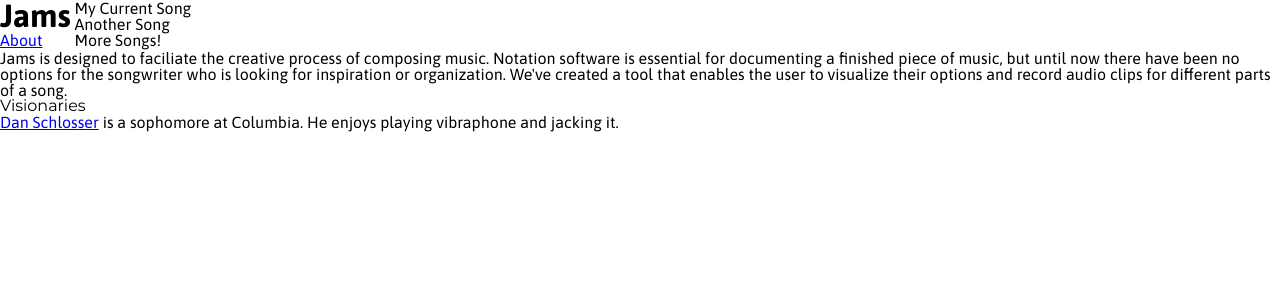
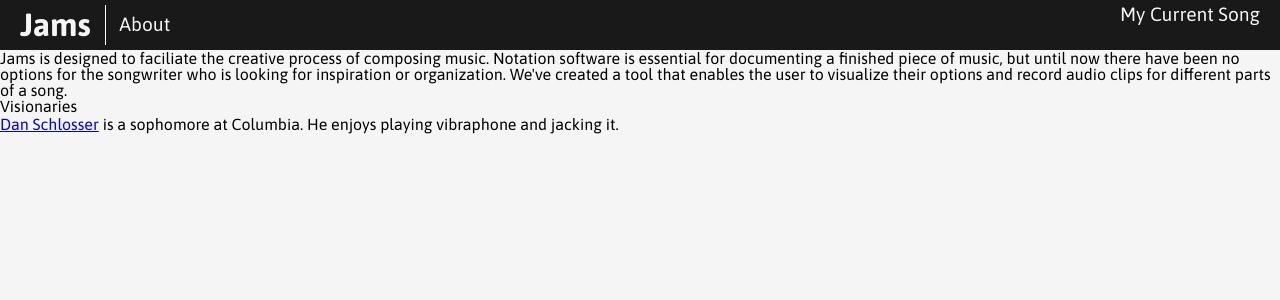
Before and after one commit to danrschlosser/jams, a Flask app: page /about in a window 1280 px wide. Shown: the top 300 px of the page. Run offline with Flask 2, Linux system fonts and the light colour scheme; some libraries are stand-ins or nearby versions.

Commit message:
first try at styling

```diff
--- a/static/css/style.css
+++ b/static/css/style.css
@@ -15,6 +15,7 @@
 body {
 	font-family: 'Asap', sans-serif;
 	font-weight: 300;
+	background-color: whitesmoke;
 }
 
 h1, .logo {
@@ -25,14 +26,43 @@
 
 .top-bar {
 	height: 50px;
+	background-color: #191919;
+	color: whitesmoke;
 	display: block;
 }
 
-.top-bar > nav {
+.logo, .divider, .pages, nav, .song-selector > li, ul {
 	display: inline-block;
+	vertical-align: middle;
 }
 
-h3 {
-	font-family: "Montserrat";
-	font-weight: 400;
+.pages {
+	margin-right: 20px;
 }
+
+.divider {
+	width: 1px;
+	height: 100%;
+	margin: 0 10px;
+	background-color: white;
+}
+
+.top-bar nav {
+	padding: 5px 20px;
+	height: 40px;
+}
+
+.song-selector li {
+	display: none;
+}
+.song-selector .active { display: inline-block; }
+
+.pages a, .song-selector a {
+	color: whitesmoke;
+	text-decoration: none;
+	font-size: 1.2em;
+}
+
+.right {
+	float: right;
+}
--- a/templates/base.html
+++ b/templates/base.html
@@ -15,15 +15,16 @@
 	<div class="top-bar">
 		<nav class="left">
 			<div class="logo">Jams</div>
-			<ul>
+			<div class="divider"></div>
+			<ul class="pages">
 				<li><a href="/about">About</a></li>
 			</ul>
 		</nav>
 		<nav class="right">
 			<ul class="song-selector">
-				<li class="active">My Current Song</li>
-				<li>Another Song</li>
-				<li>More Songs!</li>
+				<li class="active"><a>My Current Song</a></li>
+				<li><a>Song 2</a></li>
+				<li><a>Another Song</a></li>
 			</ul>
 		</nav>
 	</div>
--- a/templates/index.html
+++ b/templates/index.html
@@ -1,11 +1,11 @@
 {% extends "base.html" %}
 {% block body %}
     <h1>test</h1>
-    <audio autoplay="autoplay" controls="controls">
+    <audio controls="controls">
         <source src="{{url_for('static', filename='audio/scary_pianerz.mp3') }}" />
     </audio>
     <article>
-        <audio id="audio" autoplay></audio>
+        <audio id="audio"></audio>
         <section>
             <button id="btnStart">Start</button>
             <button id="btnStop">Stop</button>
```
